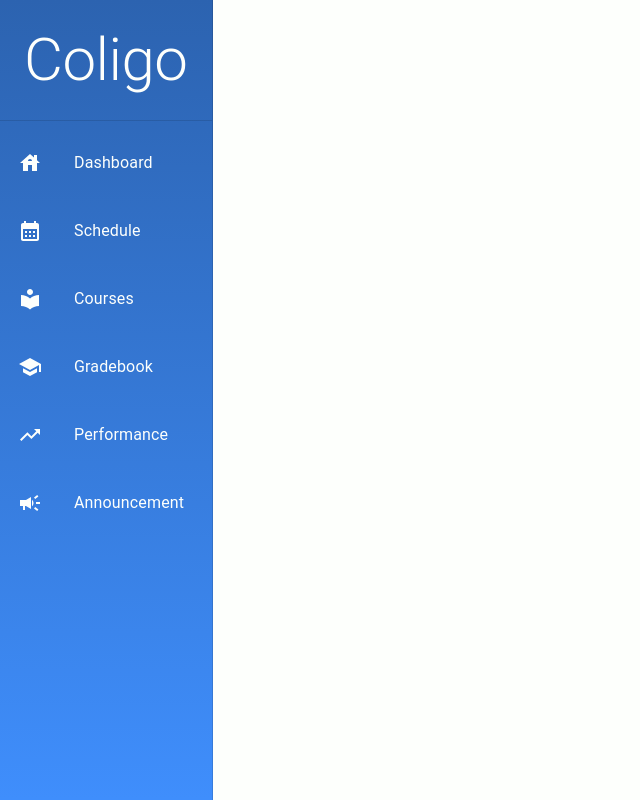
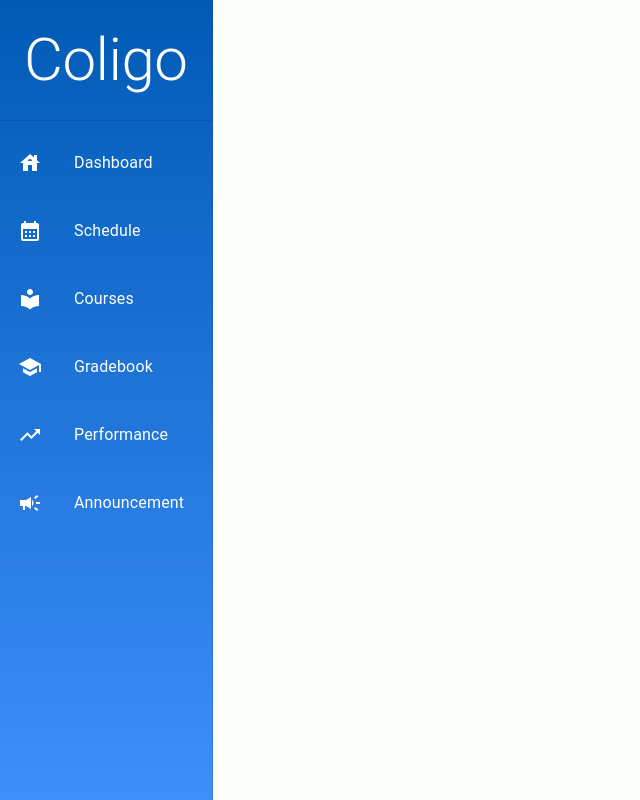
Before and after one commit to RanaMohamad21/Student-Dashboard, a React (Vite) app in the folder frontend/: page / in a window 1280 px wide. Shown: the whole page, without its empty margins (0-640 px from the left). Built offline with nearby package versions, Linux system fonts and the light colour scheme.

Commit message:
Added colors to the palette.

```diff
--- a/frontend/src/App.tsx
+++ b/frontend/src/App.tsx
@@ -4,8 +4,12 @@
 
 const theme = createTheme({
   palette: {
-    primary: { main: "#3F8EFC" },
-    secondary: { main: "#68B684" },
+    primary: {
+      main: "#3F8EFC",
+      dark: "#005BB5", // Darker shade of blue
+      light: "#F0F4F7",
+    },
+    secondary: { main: "#7f7f70", dark: "#7f7f7f", light: "#E1E3E2" },
     background: { default: "#FDFFFC" },
     // background: { default: "lightblue" },
   },
@@ -21,9 +25,9 @@
 function App() {
   return (
     <ThemeProvider theme={theme}>
-      <CssBaseline/>
+      <CssBaseline />
       {/* <Home /> */}
-      <MainPage/>
+      <MainPage />
     </ThemeProvider>
   );
 }
```
